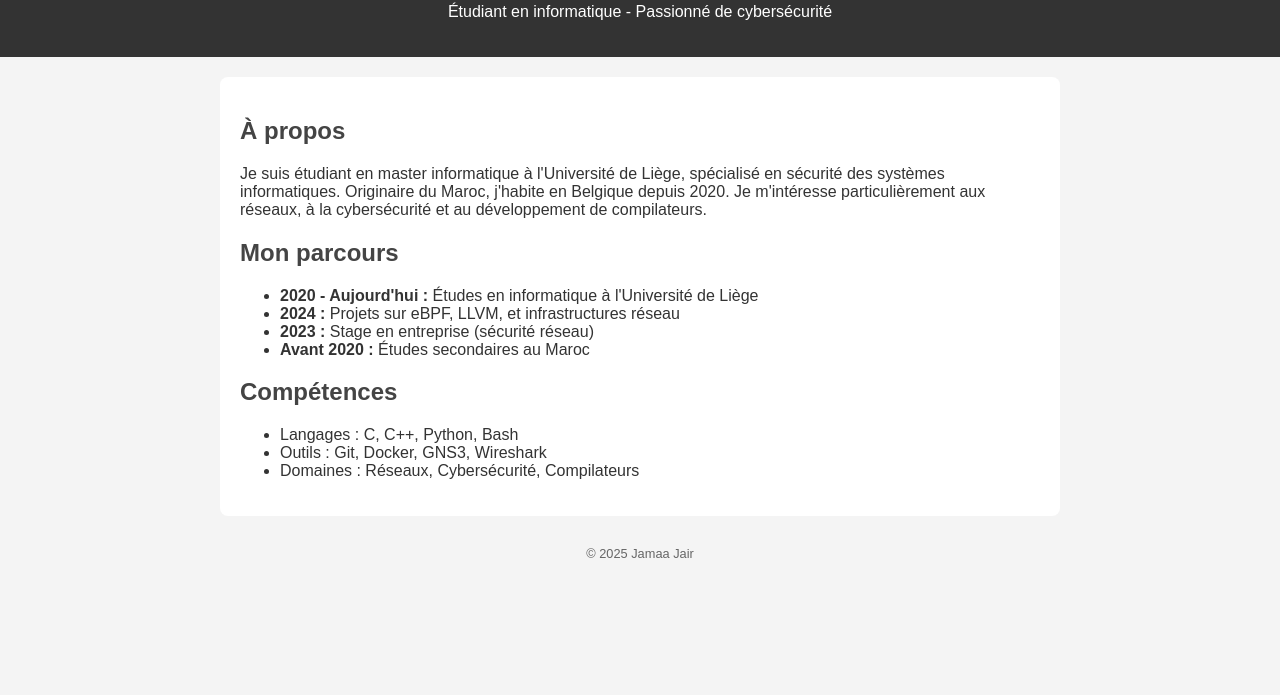
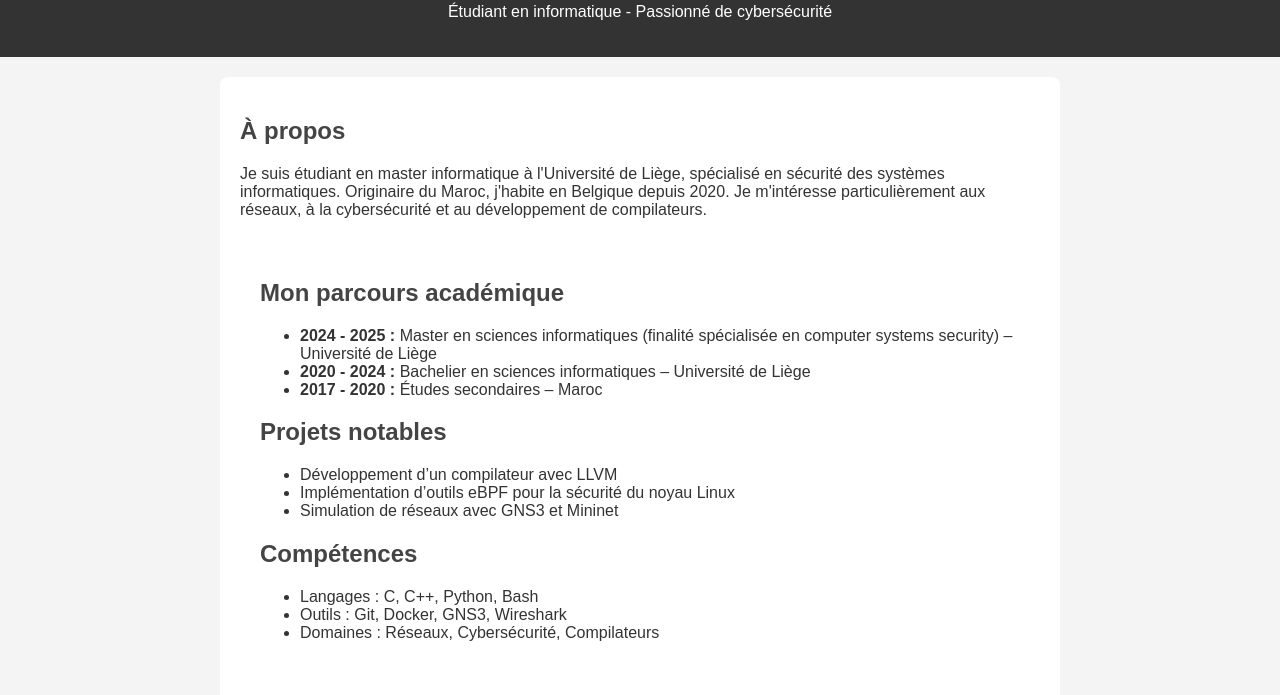
Before and after one commit to jamaajair/jamaajair.github.io, a plain HTML site: page index.html in a window 1280 px wide. Shown: the part 97-792 px from the top of the page. Drawn offline with Linux system fonts and the light colour scheme.

Commit message:
Update index.html

```diff
--- a/index.html
+++ b/index.html
@@ -23,15 +23,35 @@
     </p>
   </section>
 
+  <main>
   <section>
-    <h2>Mon parcours</h2>
+    <h2>Mon parcours académique</h2>
     <ul>
-      <li><strong>2020 - Aujourd'hui :</strong> Études en informatique à l'Université de Liège</li>
-      <li><strong>2024 :</strong> Projets sur eBPF, LLVM, et infrastructures réseau</li>
-      <li><strong>2023 :</strong> Stage en entreprise (sécurité réseau)</li>
-      <li><strong>Avant 2020 :</strong> Études secondaires au Maroc</li>
+      <li><strong>2024 - 2025 :</strong> Master en sciences informatiques (finalité spécialisée en computer systems security) – Université de Liège</li>
+      <li><strong>2020 - 2024 :</strong> Bachelier en sciences informatiques – Université de Liège</li>
+      <li><strong>2017 - 2020 :</strong> Études secondaires – Maroc</li>
     </ul>
   </section>
+
+  <section>
+    <h2>Projets notables</h2>
+    <ul>
+      <li>Développement d’un compilateur avec LLVM</li>
+      <li>Implémentation d’outils eBPF pour la sécurité du noyau Linux</li>
+      <li>Simulation de réseaux avec GNS3 et Mininet</li>
+    </ul>
+  </section>
+
+  <section>
+    <h2>Compétences</h2>
+    <ul>
+      <li>Langages : C, C++, Python, Bash</li>
+      <li>Outils : Git, Docker, GNS3, Wireshark</li>
+      <li>Domaines : Réseaux, Cybersécurité, Compilateurs</li>
+    </ul>
+  </section>
+</main>
+
 
   <section>
     <h2>Compétences</h2>
```
